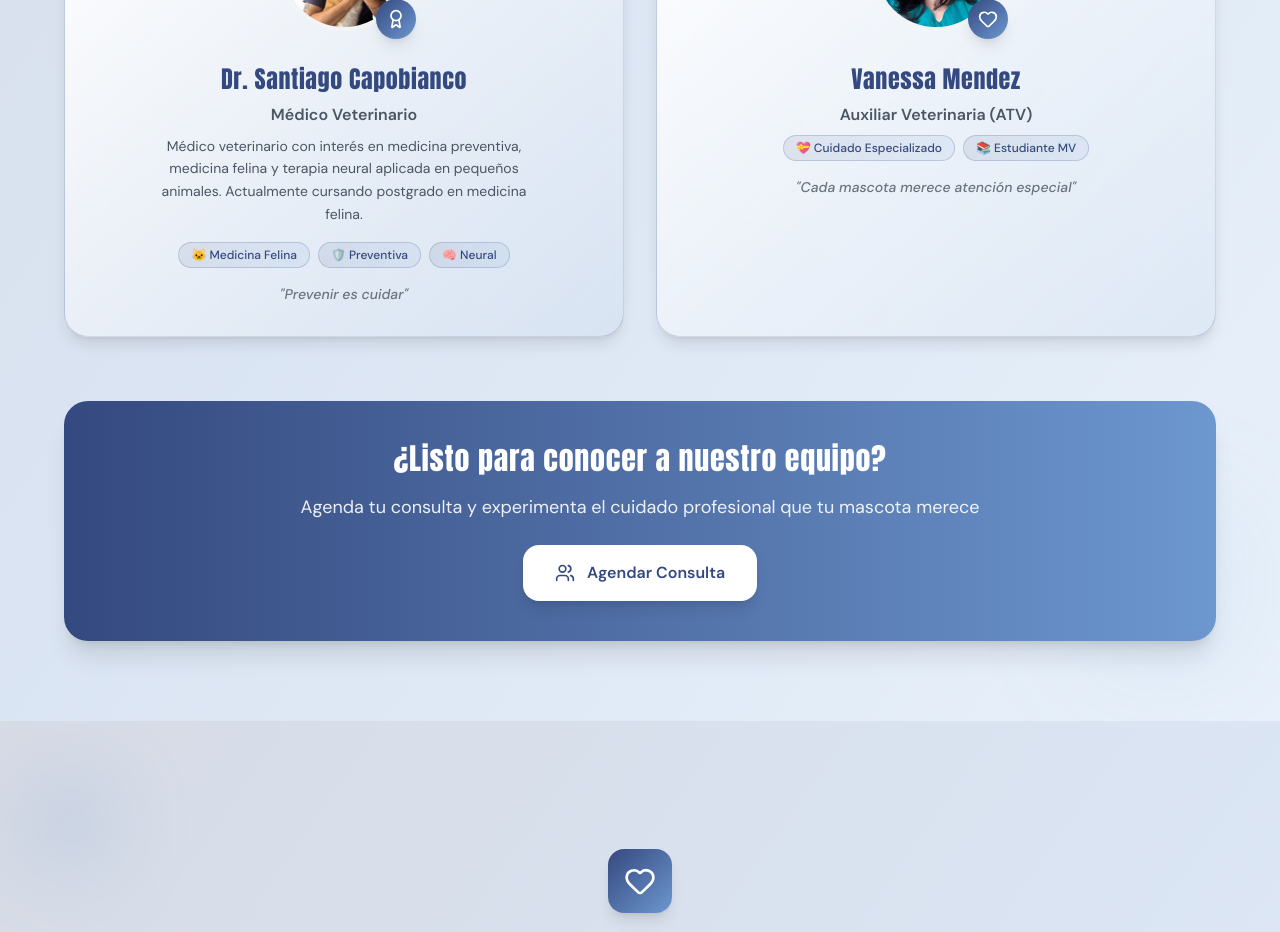
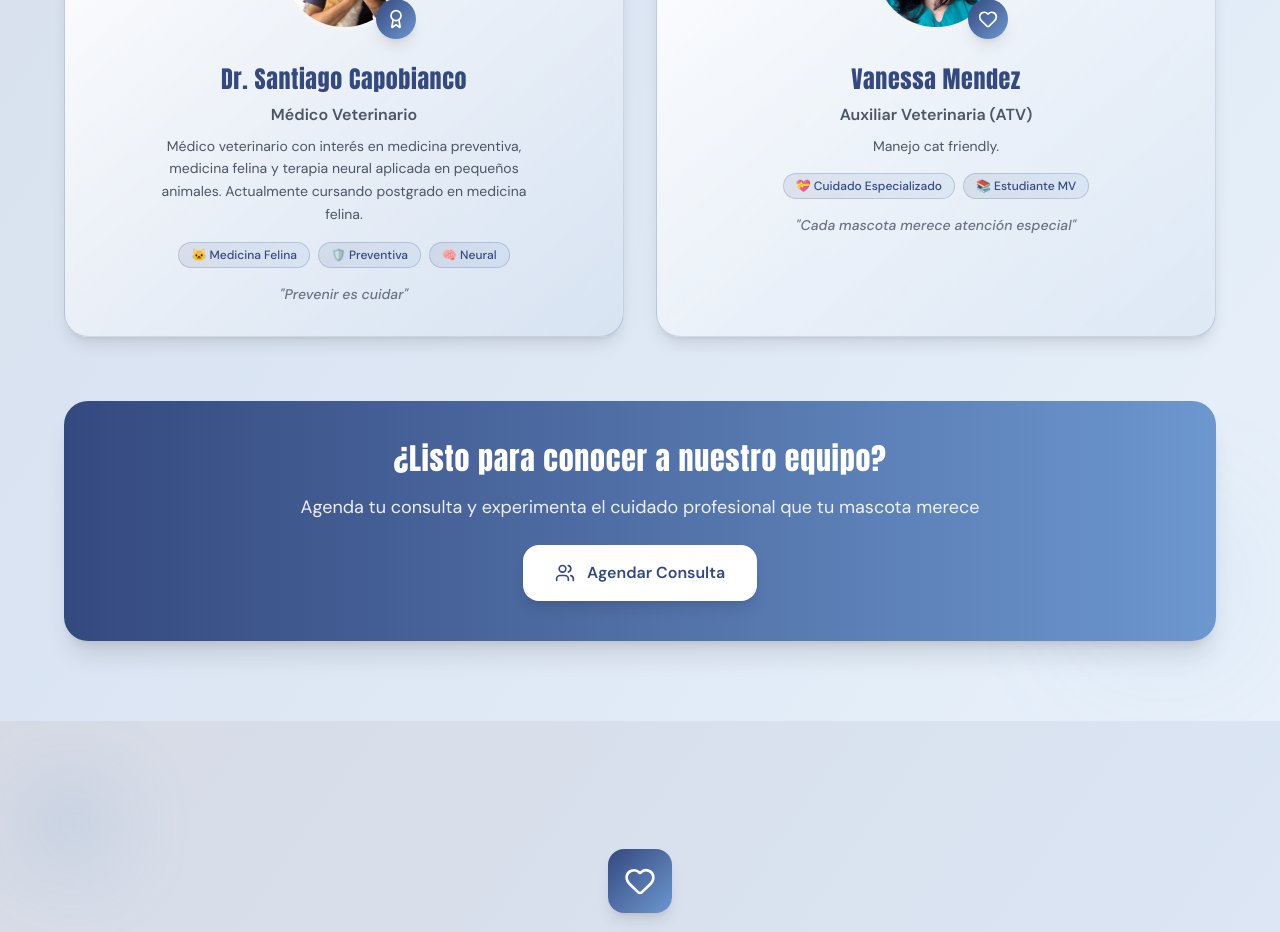
Before and after one commit to elberacasa/capovet-web, a React (Vite) app: page / in a window 1280 px wide. Shown: the part 3160-4092 px from the top of the page. Built offline with nearby package versions, Linux system fonts and the light colour scheme.

Commit message:
Add Vanessa's description to Team section: cat-friendly handling expertise

```diff
--- a/src/components/Team.tsx
+++ b/src/components/Team.tsx
@@ -16,6 +16,7 @@ const Team = () => {
     {
       name: "Vanessa Mendez",
       role: "Auxiliar Veterinaria (ATV)",
+      description: "Manejo cat friendly.",
       specialties: ["💝 Cuidado Especializado", "📚 Estudiante MV"],
       quote: "Cada mascota merece atención especial",
       image: "/brand/vanessa.jpg",
```
